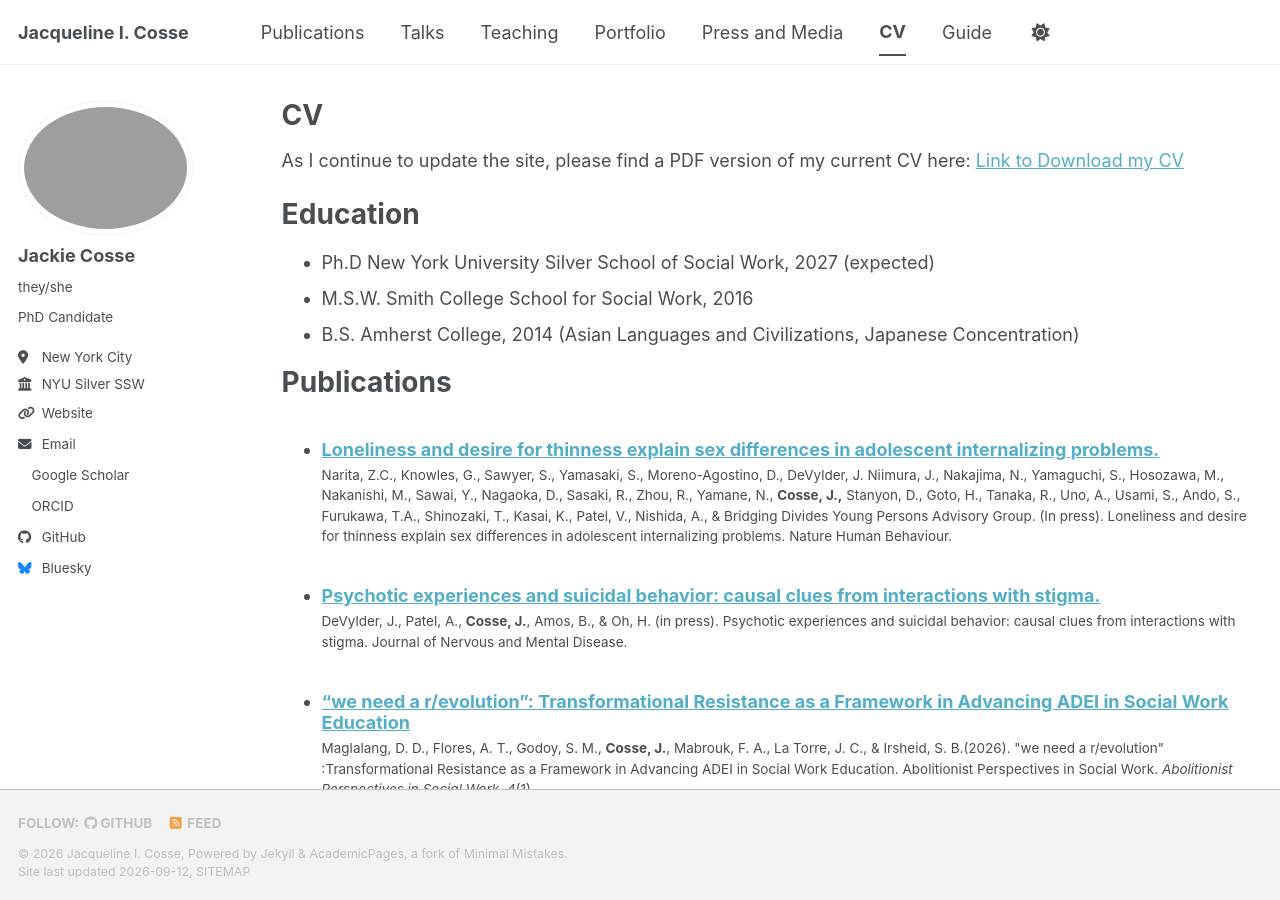
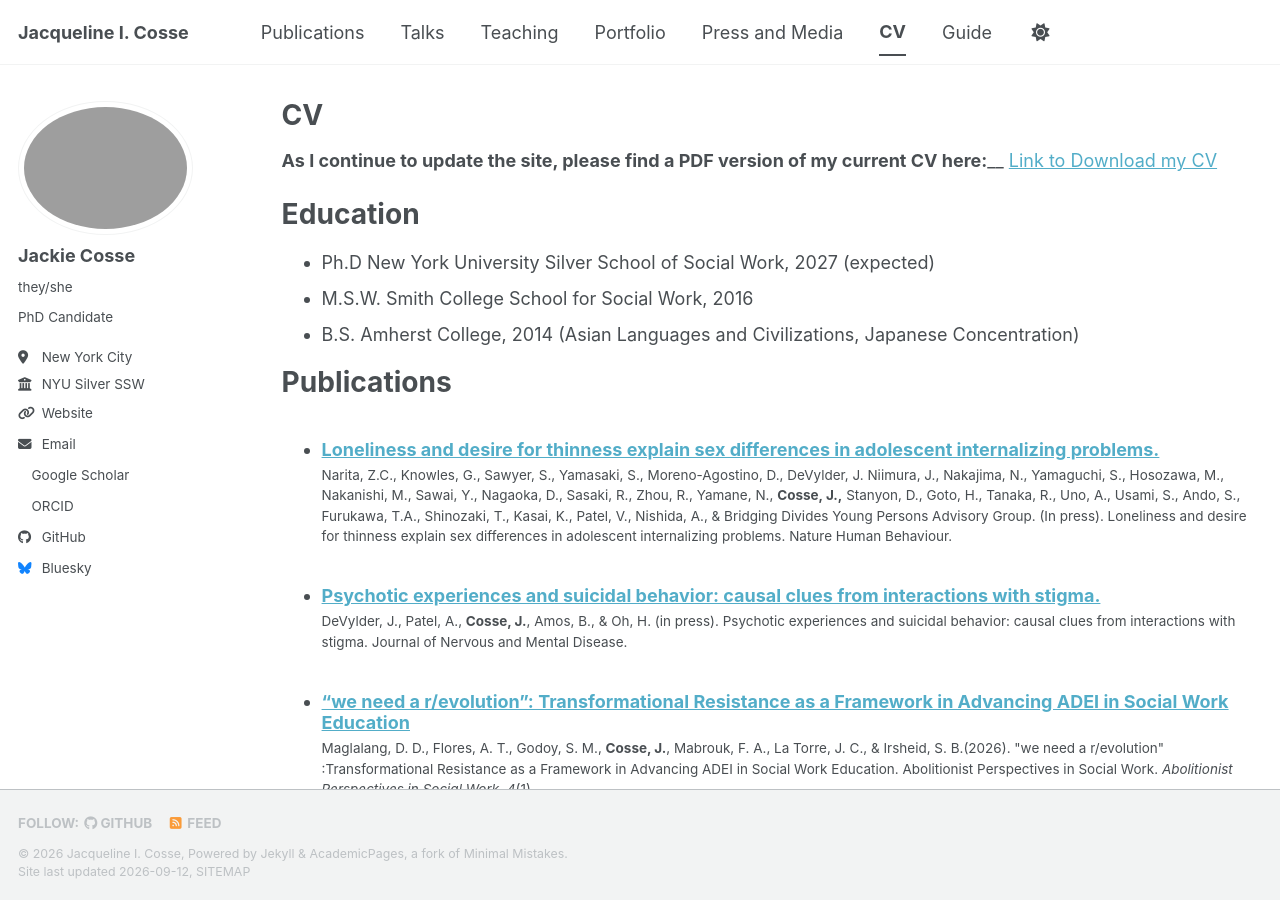
Before and after one commit to jackiecosse/jackiecosse.com, a Jekyll site: the page built from _pages/cv.md, in a window 1280 px wide and 900 px high. Built offline with Jekyll 4.4.1, drawn with Linux system fonts in a browser that asks for light colours; a style sheet for code colours, icons or effects is not loaded.

Commit message:
Update cv.md

```diff
--- a/_pages/cv.md
+++ b/_pages/cv.md
@@ -9,7 +9,7 @@ redirect_from:
 
 {% include base_path %}
 
-As I continue to update the site, please find a PDF version of my current CV here:
+**As I continue to update the site, please find a PDF version of my current CV here:**__
 [Link to Download my CV]({{ base_path }}/files/J_Cosse_CV_2026_08_31.pdf)
 
 Education
```
